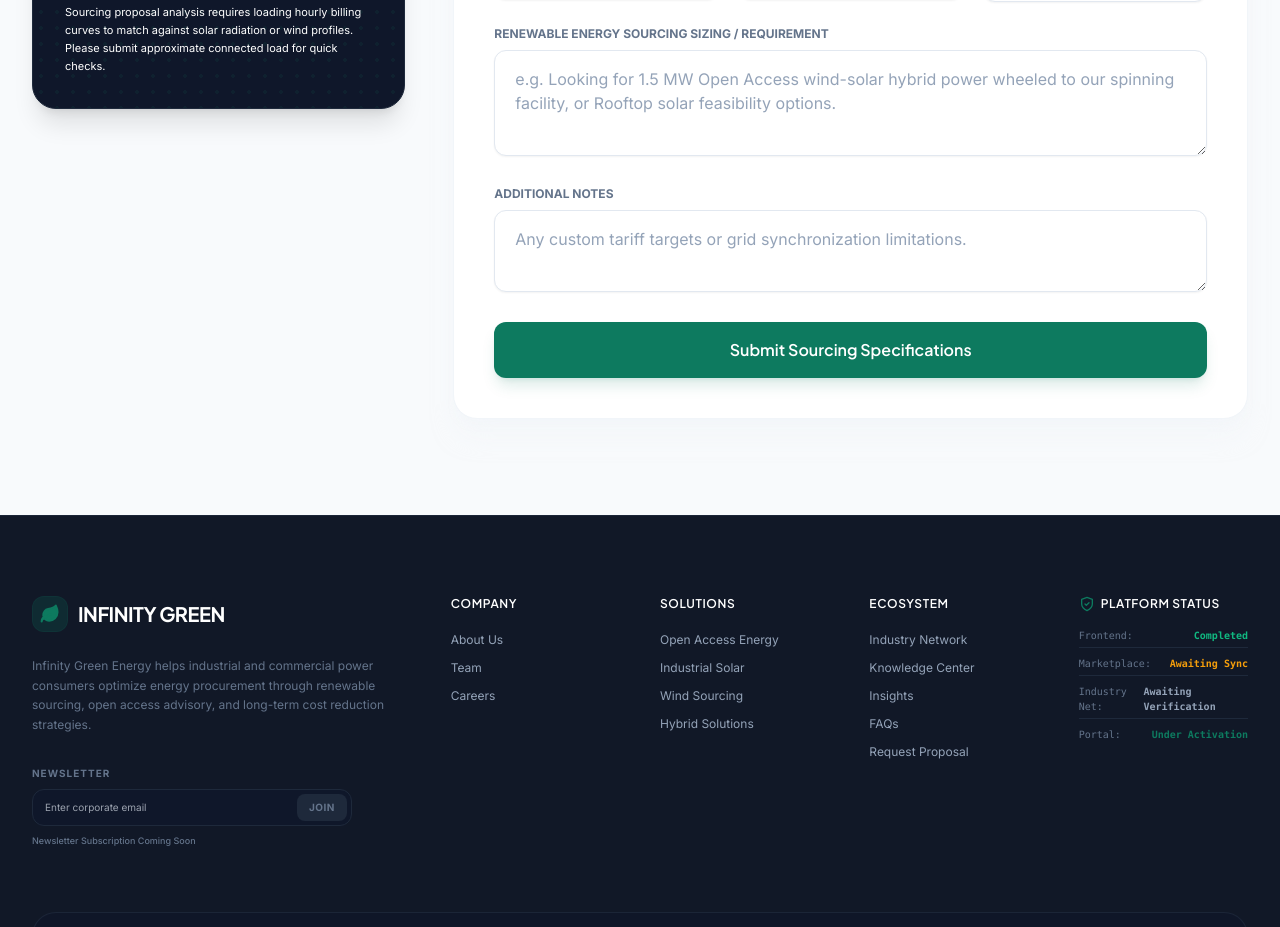
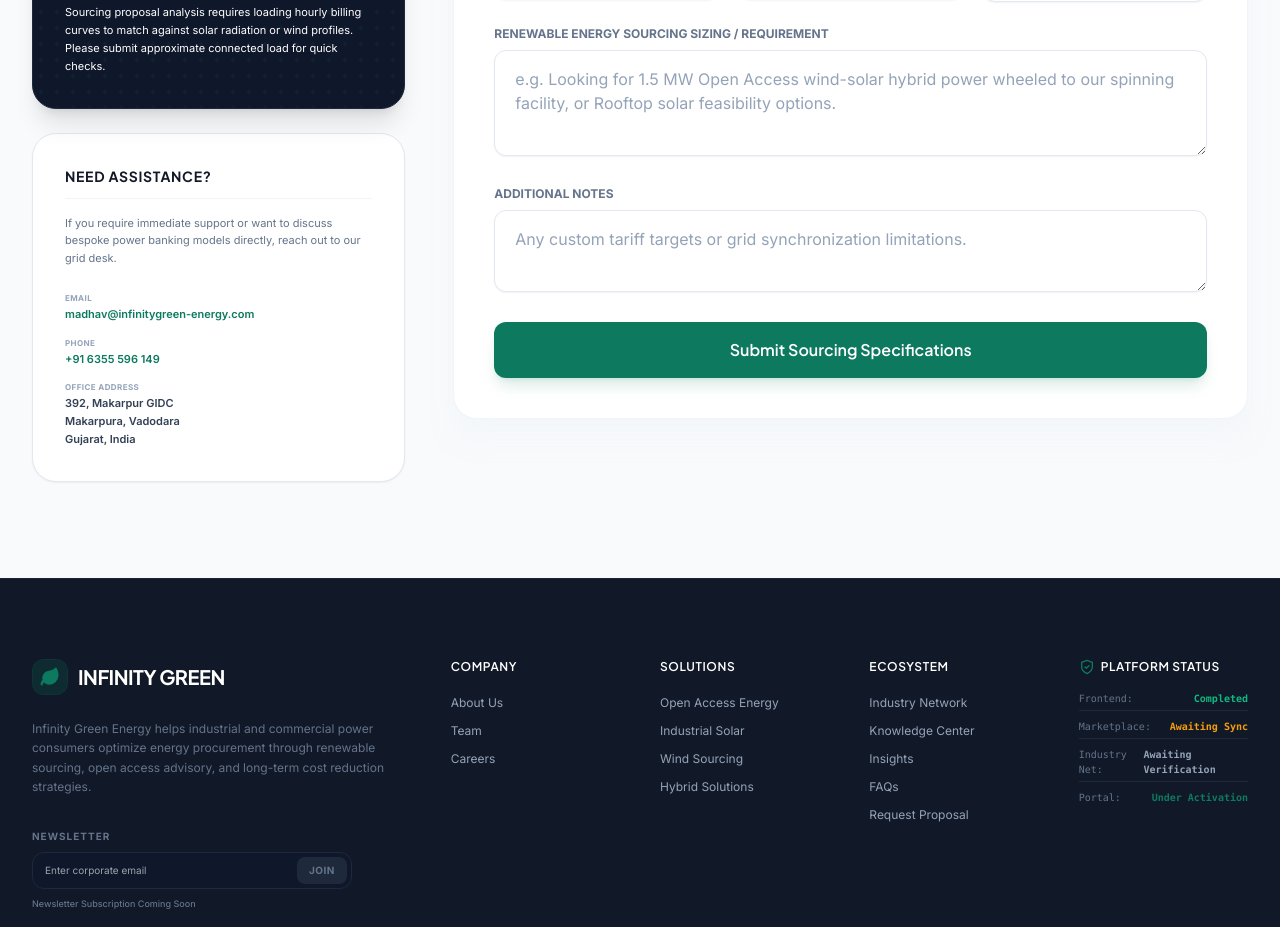
Before and after one commit to VedantPatel0709/infinity-green-energy, a Next.js app in the folder client/: page /request-proposal in a window 1280 px wide. Shown: the part 960-1887 px from the top of the page. Built offline with nearby package versions, Linux system fonts and the light colour scheme; no server answers.

Commit message:
Phase 3: Finalize request proposal support section

```diff
--- a/client/app/request-proposal/page.tsx
+++ b/client/app/request-proposal/page.tsx
@@ -84,6 +84,34 @@ export default function RequestProposalPage() {
               </div>
             </div>
 
+            {/* Need Assistance Support Card */}
+            <div className="bg-white border border-slate-200 p-8 rounded-3xl shadow-sm space-y-4">
+              <h3 className="text-sm font-bold font-heading text-dark border-b border-slate-100 pb-3 uppercase tracking-wider">
+                Need Assistance?
+              </h3>
+              <p className="text-[11px] text-slate-500 font-sans leading-relaxed">
+                If you require immediate support or want to discuss bespoke power banking models directly, reach out to our grid desk.
+              </p>
+              <div className="space-y-3.5 pt-2 text-[11px] font-sans text-slate-650">
+                <div className="flex flex-col">
+                  <span className="text-slate-400 font-bold uppercase tracking-wider text-[8px] mb-0.5">Email</span>
+                  <a href="mailto:madhav@infinitygreen-energy.com" className="text-primary font-semibold hover:underline">madhav@infinitygreen-energy.com</a>
+                </div>
+                <div className="flex flex-col">
+                  <span className="text-slate-400 font-bold uppercase tracking-wider text-[8px] mb-0.5">Phone</span>
+                  <a href="tel:+916355596149" className="text-primary font-semibold hover:underline">+91 6355 596 149</a>
+                </div>
+                <div className="flex flex-col">
+                  <span className="text-slate-400 font-bold uppercase tracking-wider text-[8px] mb-0.5">Office Address</span>
+                  <p className="font-semibold text-slate-700 leading-relaxed">
+                    392, Makarpur GIDC<br />
+                    Makarpura, Vadodara<br />
+                    Gujarat, India
+                  </p>
+                </div>
+              </div>
+            </div>
+
           </div>
 
           {/* Proposal Specifications Form */}
```
